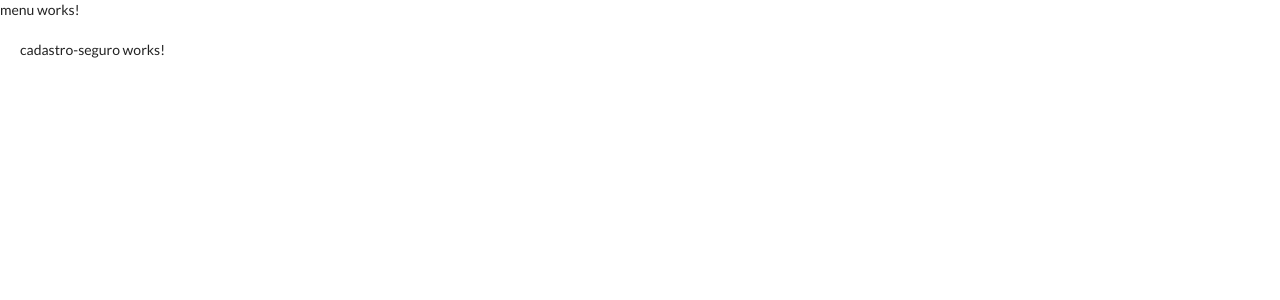
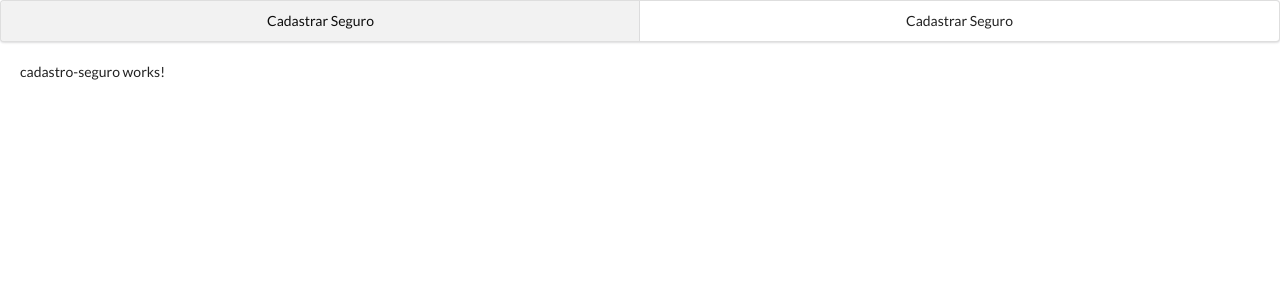
Before and after one commit to gustavoestevesr/prossive-web-app-car-insurance, an Angular app: page /cadastro-seguro in a window 1280 px wide. Shown: the top 300 px of the page. Built offline with nearby package versions, Linux system fonts and the light colour scheme.

Commit message:
feat: creating the main two sections with routing

```diff
--- a/src/app/components/menu/menu.component.html
+++ b/src/app/components/menu/menu.component.html
@@ -1 +1,4 @@
-<p>menu works!</p>
+<div class="ui two item menu">
+  <a routerLinkActive="active" class="item" routerLink="/cadastro-seguro">Cadastrar Seguro</a>
+  <a routerLinkActive="active" class="item" routerLink="/listar-seguro">Cadastrar Seguro</a>
+</div>
```
